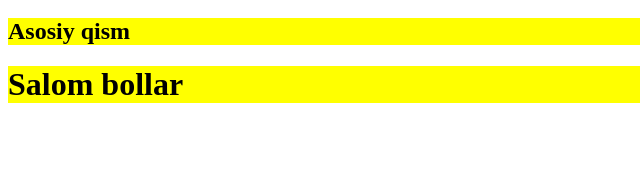
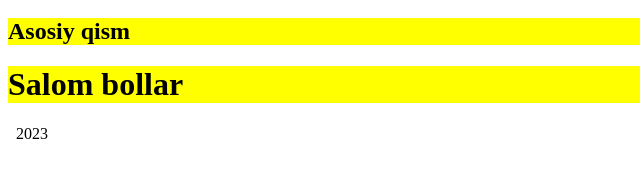
Before and after one commit to Shohjaxon/learngithub, a plain HTML site: page index.html in a window 1280 px wide. Shown: the part 190-368 px from the top of the page, 0-640 px from the left. Drawn offline with Linux system fonts and the light colour scheme.

Commit message:
copy 2023 added

```diff
--- a/index.html
+++ b/index.html
@@ -33,6 +33,7 @@
 
   <footer>
     <h1>Salom bollar</h1>
+    &nbsp; 2023
   </footer>
 </body>
 
```
